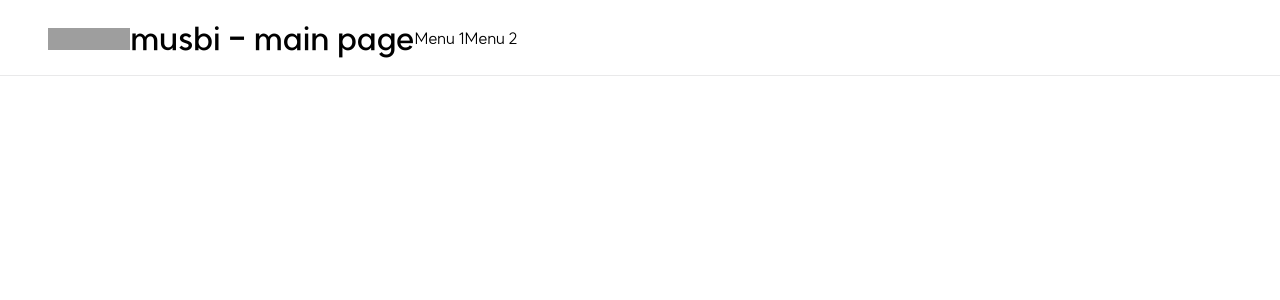
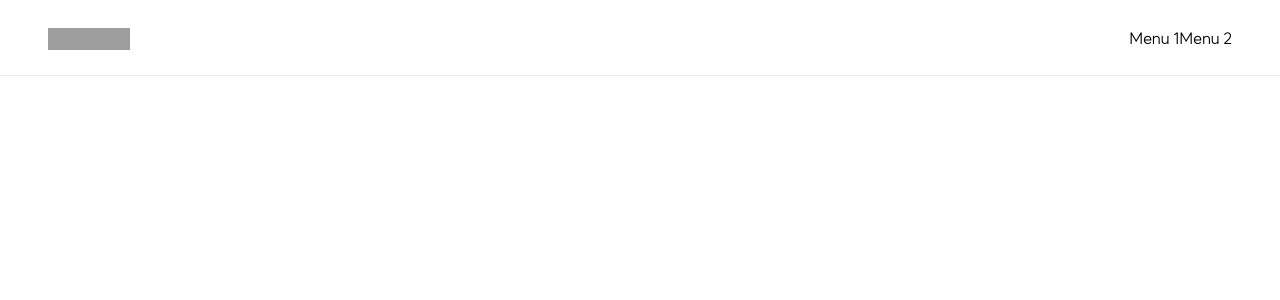
Before and after one commit to musbi-projects/musbi-fe, a Next.js app: page / in a window 1280 px wide. Shown: the top 300 px of the page. Built offline with nearby package versions, Linux system fonts and the light colour scheme; grey boxes are pictures that could not be loaded.

Commit message:
Feat: Header width 값 추가

```diff
--- a/src/components/Header/Header.tsx
+++ b/src/components/Header/Header.tsx
@@ -34,6 +34,7 @@ const Header = ({ left, right }: HeaderProps) => {
 export default Header;
 
 const StyledCustomContainer = styled.div`
+  width: 100%;
   display: flex;
   align-items: center;
   justify-content: space-between;
--- a/src/pages/index.tsx
+++ b/src/pages/index.tsx
@@ -1,9 +1,5 @@
 import React, { useState } from 'react';
 import Header from '@/components/Header';
-
-const SampleLeft = () => {
-  return <h1>musbi - main page</h1>;
-};
 
 const SampleRight = () => {
   return (
@@ -17,7 +13,7 @@ const SampleRight = () => {
 export default function Home() {
   return (
     <>
-      <Header left={<SampleLeft />} right={<SampleRight />} />
+      <Header right={<SampleRight />} />
       <main>
         <h1>메인페이지</h1>
       </main>
```
